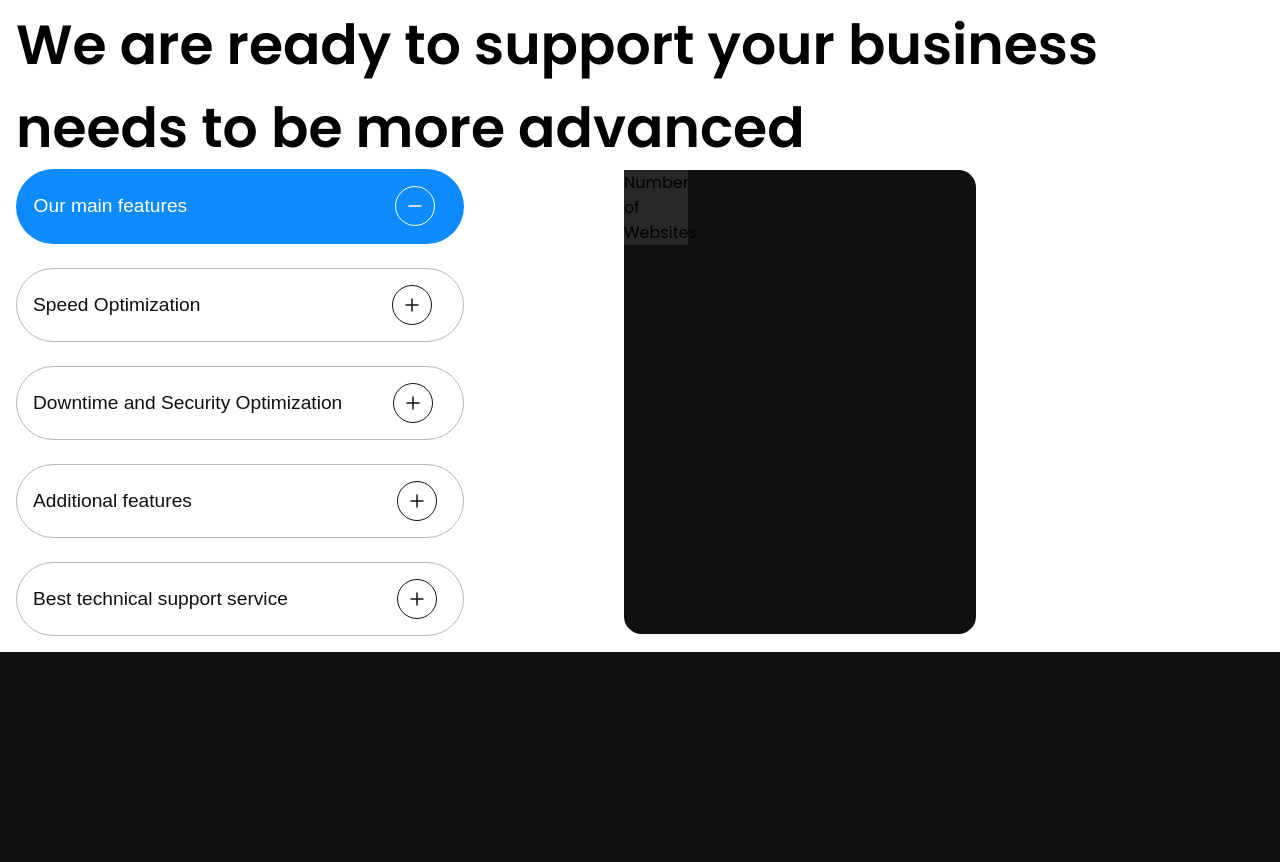
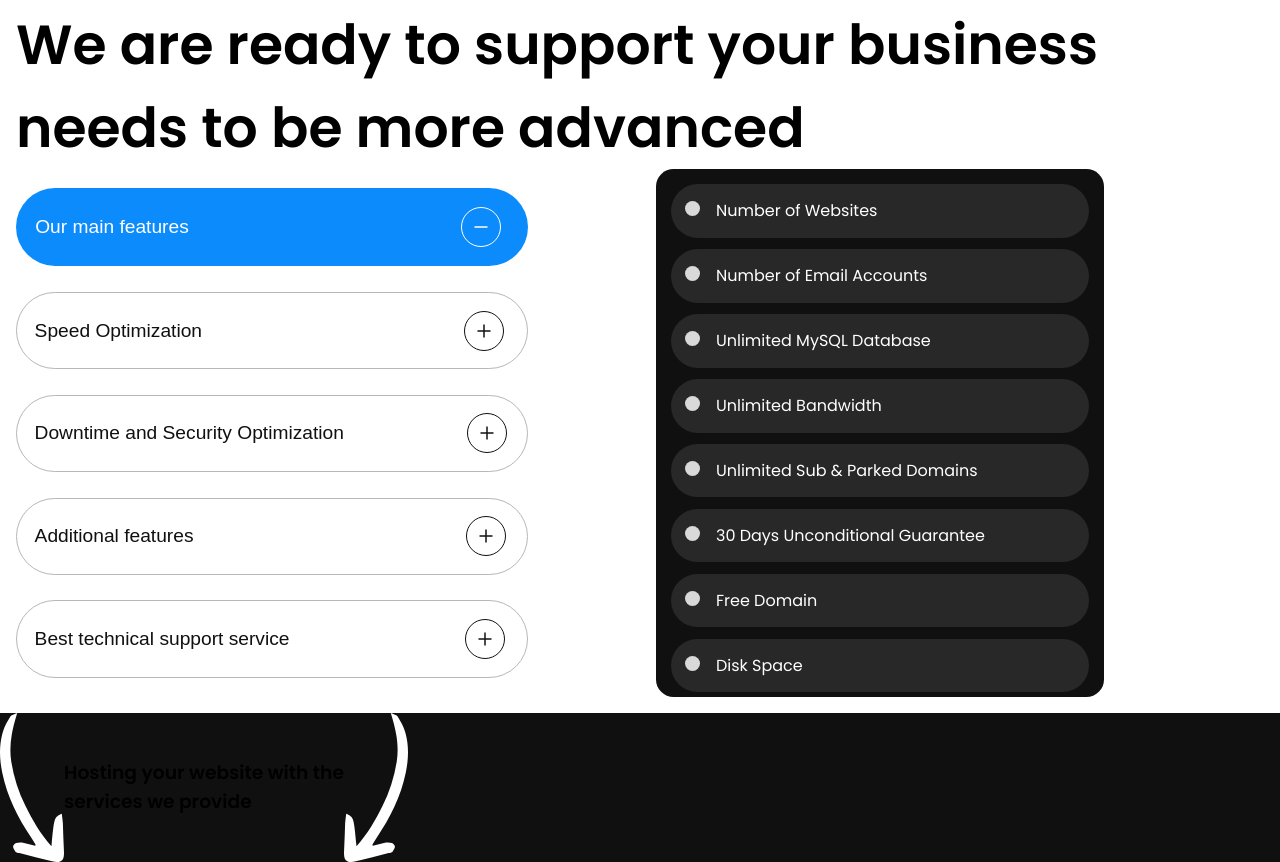
Before and after one commit to Parmeshwaryadav/3-Projects-Webistes, a plain HTML site: page fsjs2-main/HTML and CSS/02_Project- Hosting Site Landing Page/index.html in a window 1280 px wide. Shown: the part 1806-2668 px from the top of the page. Before the commit the page ends 2458 px from the top, so only its background shows below. Drawn offline with Linux system fonts and the light colour scheme.

Commit message:
style- Project 2

```diff
--- a/fsjs2-main/HTML and CSS/02_Project- Hosting Site Landing Page/index.html
+++ b/fsjs2-main/HTML and CSS/02_Project- Hosting Site Landing Page/index.html
@@ -216,14 +216,60 @@
           </div>
 
           <!-- Option Feature Section -->
-          <div class="option-area">
-            <div class="bgc-gray-list">
-              <div class="list-circle flex-center"></div>
-              <div><p>Number of Websites</p></div>
+          <div class="option-area flex-col">
+            <div class="flex-center | list-items">
+              <div><span class="dot"></span></div>
+              <p>Number of Websites</p>
+            </div>
+            <div class="flex-center | list-items">
+              <div><span class="dot"></span></div>
+              <p>Number of Email Accounts</p>
+            </div>
+            <div class="flex-center | list-items">
+              <div><span class="dot"></span></div>
+              <p>Unlimited MySQL Database</p>
+            </div>
+            <div class="flex-center | list-items">
+              <div><span class="dot"></span></div>
+              <p>Unlimited Bandwidth</p>
+            </div>
+            <div class="flex-center | list-items">
+              <div><span class="dot"></span></div>
+              <p>Unlimited Sub & Parked Domains</p>
+            </div>
+            <div class="flex-center | list-items">
+              <div><span class="dot"></span></div>
+              <p>30 Days Unconditional Guarantee</p>
+            </div>
+            <div class="flex-center | list-items">
+              <div><span class="dot"></span></div>
+              <p>Free Domain</p>
+            </div>
+            <div class="flex-center | list-items">
+              <div><span class="dot"></span></div>
+              <p>Disk Space</p>
             </div>
           </div>
         </div>
       </div>
     </section>
+
+    <!-- pricing Crads section  -->
+    <section style="background-color: #111010">
+      <div class="flex-center | price-header">
+        <img
+          src="./Project-2 Hosting Site/assets/Icons/arrow-left.svg"
+          alt=""
+        />
+        <h3>
+          Hosting your website with the <br />
+          services we provide
+        </h3>
+        <img
+          src="./Project-2 Hosting Site/assets/Icons/arrow-right.svg"
+          alt=""
+        />
+      </div>
+    </section>
   </body>
 </html>
--- a/fsjs2-main/HTML and CSS/02_Project- Hosting Site Landing Page/style.css
+++ b/fsjs2-main/HTML and CSS/02_Project- Hosting Site Landing Page/style.css
@@ -6,6 +6,7 @@
   --gray-color-: #9d9c9c;
   --yellow-color: #faae4b;
   --white-color: #ffffff;
+  --white-accent-color: #d9d9d9;
   --gray-accent-color: #b8b7b7;
   --bgc-accent-gray: #292828;
 
@@ -251,72 +252,74 @@ ul {
 }
 /* key features section */
 .feature-main {
-  gap: 10rem;
+  gap: 8rem;
+  padding-top: 3 %;
 }
 .key-header {
   font-size: 2.3rem;
 }
 .btn-input {
-  padding: 1.1rem;
+  padding: 1.2rem;
   border: none;
   border-radius: 3rem;
   font-size: 1.2rem;
   background-color: var(--secondary-color);
   color: var(--white-color);
-  width: 28rem;
+  width: 32rem;
 }
 .btn-input img {
-  padding-left: 13rem;
-  display: block;
+  padding-left: 17rem;
 }
-
 .feature-col {
-  gap: 1.5rem;
+  gap: 1.6rem;
 }
-
 .btn-input-inverted {
-  padding: 1rem;
+  padding: 1.1rem;
   border: 1px solid var(--gray-accent-color);
   border-radius: 3rem;
   font-size: 1.2rem;
   background-color: var(--white-color);
   color: var(--primary-color);
-  width: 28rem;
+  width: 32rem;
 }
 .btn-img-1 img {
-  padding-left: 12rem;
+  padding-left: 16.4rem;
 }
 .btn-img-2 img {
-  padding-left: 3.2rem;
+  padding-left: 7.7rem;
 }
 .btn-img-3 img {
-  padding-left: 12.8rem;
+  padding-left: 17rem;
 }
 .btn-img-4 img {
-  padding-left: 6.8rem;
+  padding-left: 11rem;
 }
 
 /* Option Feature Section  */
 .option-area {
-  width: 22rem;
-  height: 29rem;
+  width: 28rem;
+  height: 33rem;
   background-color: var(--primary-color);
   border-radius: 1.1rem;
+  gap: 0.7rem;
+  padding: 15px 15px;
 }
-.option-area li {
-  list-style: disc;
+.dot {
+  height: 15px;
+  width: 15px;
+  background-color: var(--white-accent-color);
+  border-radius: 50%;
+  display: inline-block;
+}
+.list-items {
+  justify-content: start;
+  gap: 4%;
+  background-color: var(--bgc-accent-gray);
+  padding: 0.9rem;
+  border-radius: 3rem;
+}
+.list-items p {
   color: var(--white-color);
 }
 
-.bgc-gray-list {
-  width: 4rem;
-  background-color: var(--bgc-accent-gray);
-}
-
-.list-circle {
-  /* height: 10px; */
-  /* width: 10px; */
-  color: var(--white-color);
-  background-color: red;
-  border-radius: 50%;
-}
+/* pricing Crads section */
```
